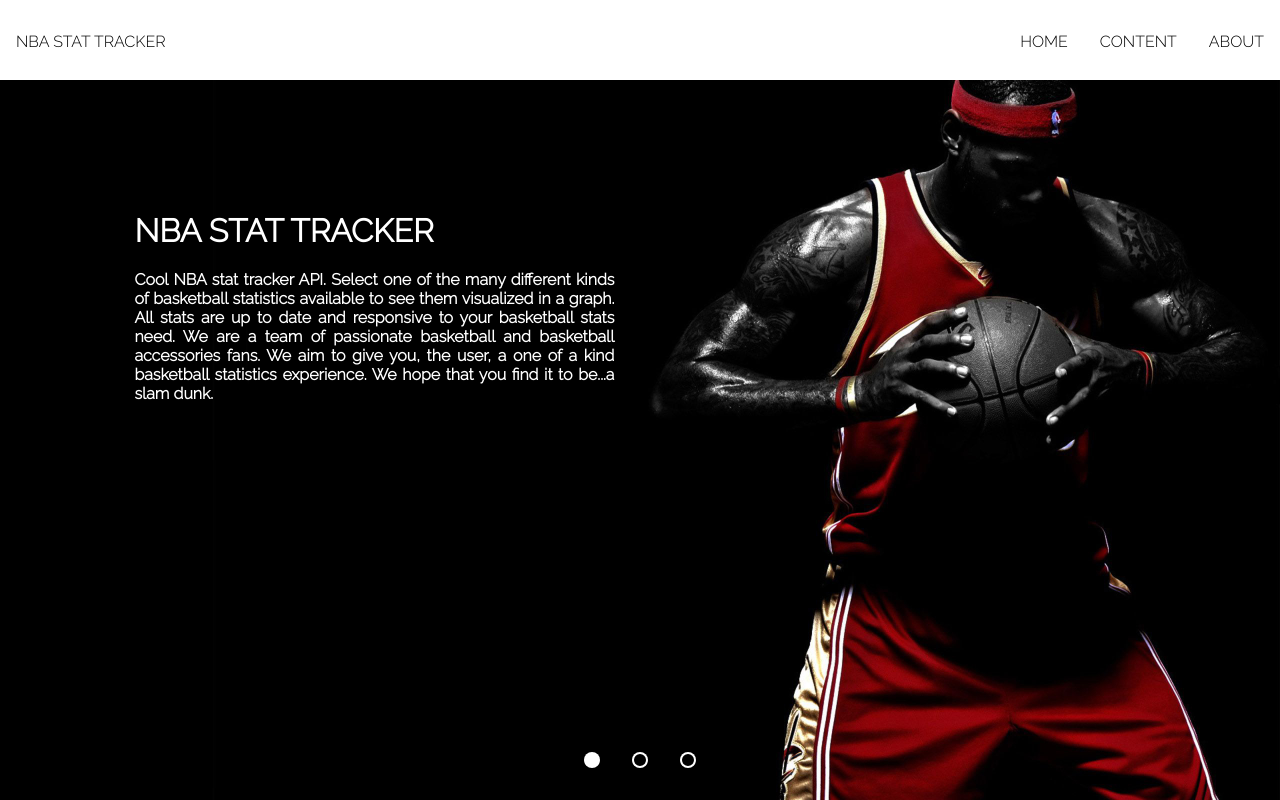
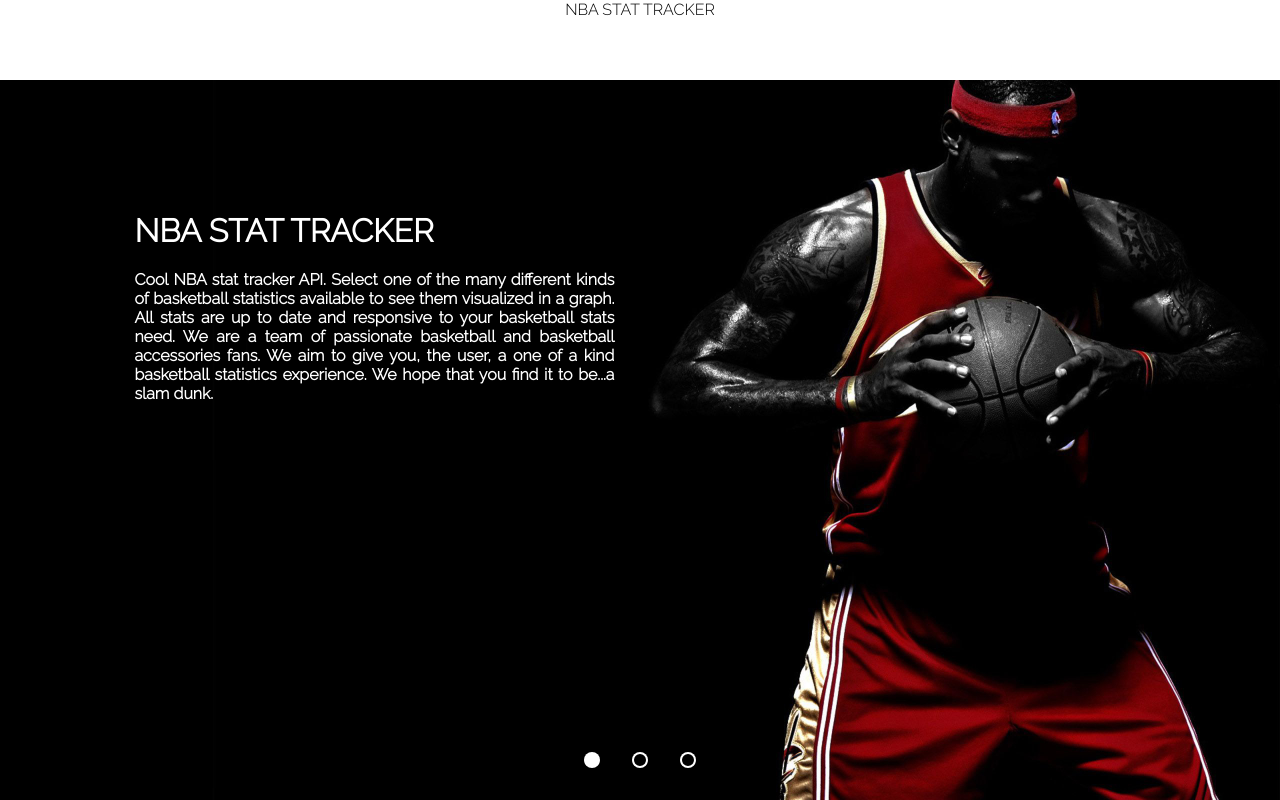
Before and after one commit to lmcnern/stat_tracker, a plain HTML site: page index.html in a window 1280 px wide. Drawn offline with Linux system fonts and the light colour scheme.

Commit message:
deleted home/about/content links at top

```diff
--- a/css/style.css
+++ b/css/style.css
@@ -14,6 +14,7 @@ body {
   width: 100%;
   height: 5em;
   position: absolute;
+  text-align: center;
   top: 0;
   left: 0;
   background-color: #ffffff;
@@ -44,14 +45,13 @@ body {
 }
 
 #logo-link {
-  padding: 2em 1em 2em 1em;
+  padding-top: 2em;
   color: #000000;
-  float: left;
   text-decoration: none;
   font-family: 'Raleway', sans-serif;
 }
 
-#about-link {
+/*#about-link {
   padding: 2em 1em 2em 1em;
   color: #000000;
   float: right;
@@ -74,3 +74,4 @@ body {
   text-decoration: none;
   font-family: 'Raleway', sans-serif;
 }
+*/
--- a/index.html
+++ b/index.html
@@ -14,10 +14,7 @@
       <div id="fixed-header">
 
         <!-- Commented out to fix bugs -->
-        <a id="logo-link" class="content-links" href="#home" data-pos="0vw">NBA STAT TRACKER</a>
-        <a id="about-link" class="content-links" href="#about" data-pos="-156vw">ABOUT</a>
-        <a id="content-link" class="content-links" href="#content" data-pos="-78vw">CONTENT</a>
-        <a id="home-link" class="content-links" href="#home" data-pos="0vw">HOME</a>
+        <a id="logo-link" onClick="location.reload()">NBA STAT TRACKER</a>
       </div>
 
 <!-- Sliding Page Begin -->
```
